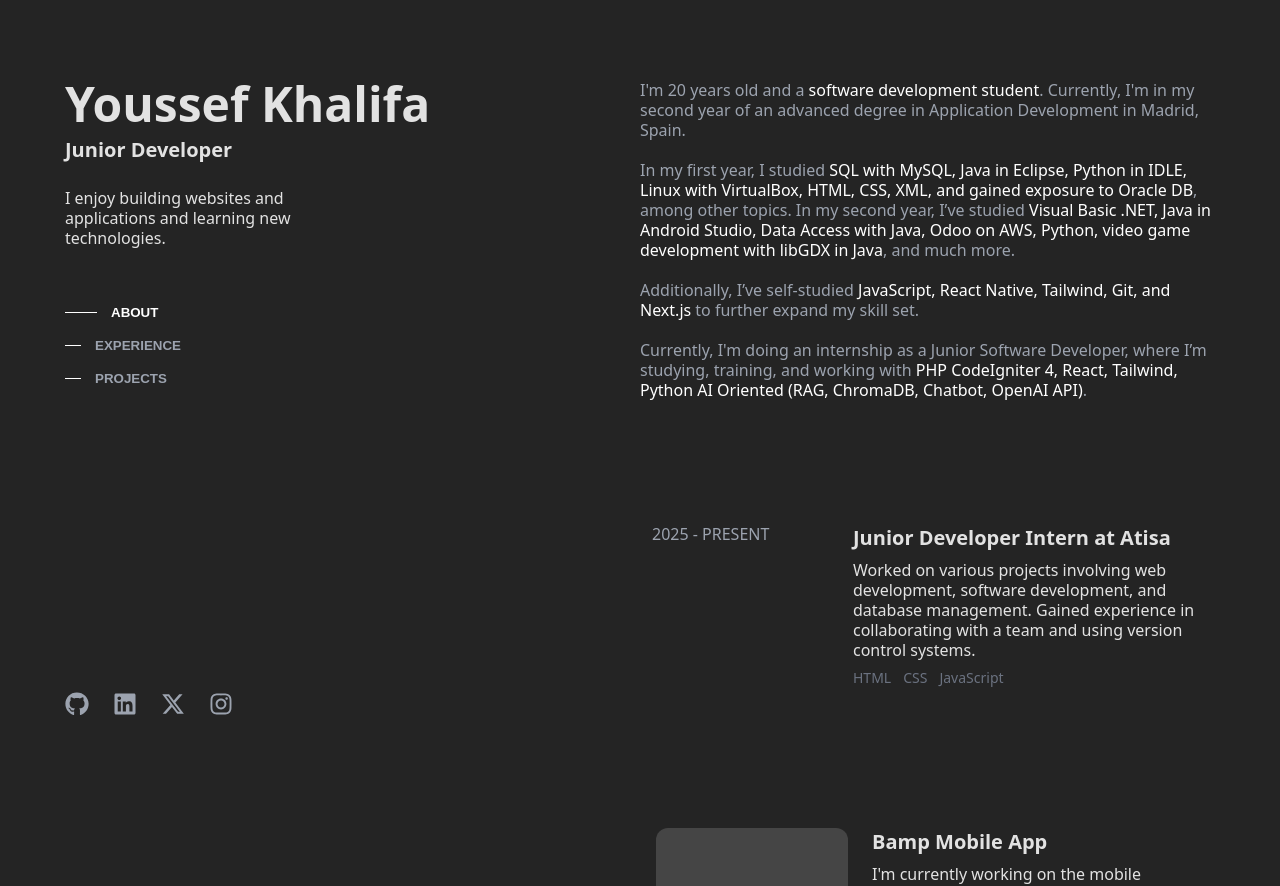
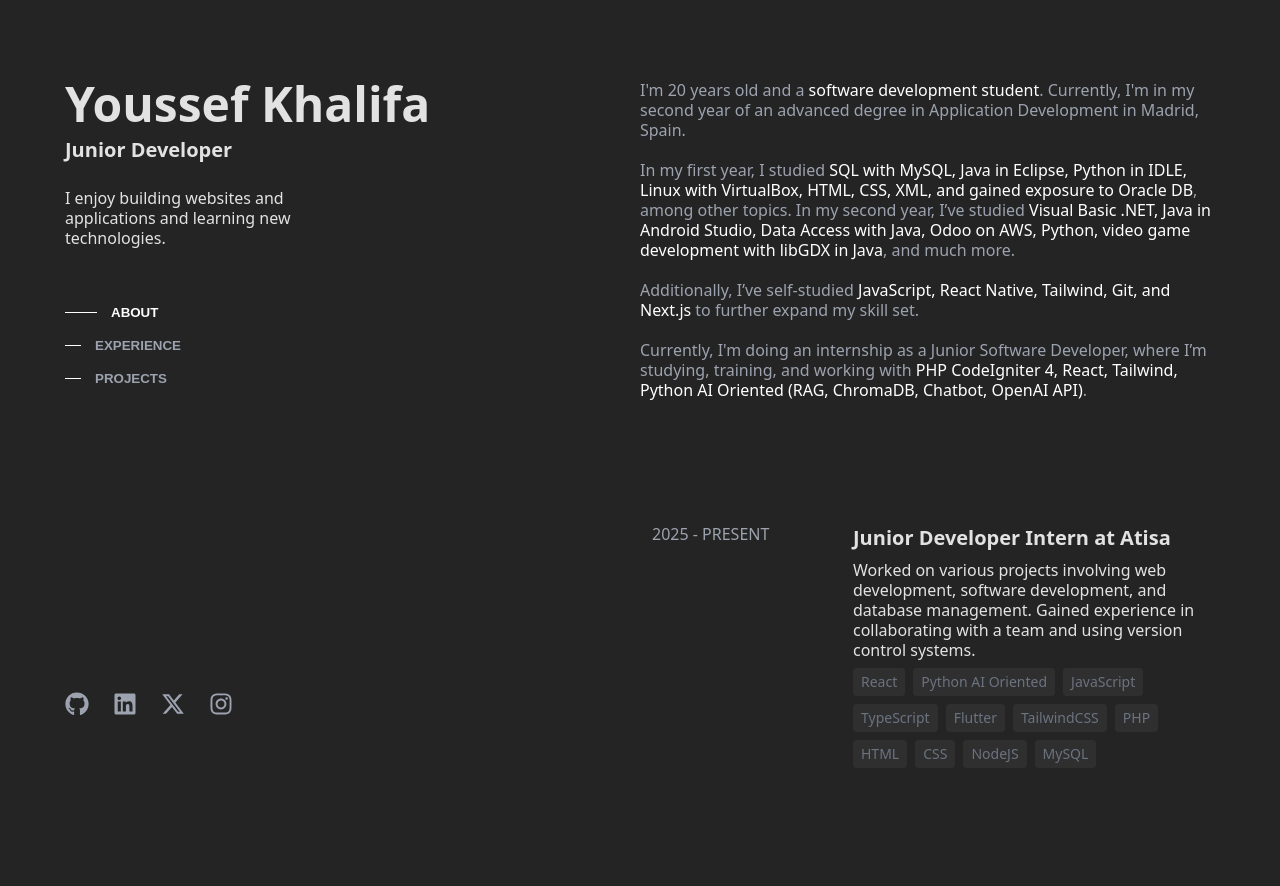
Before and after one commit to YoussefAKQ/YoussefAKQ.github.io, a React (Vite) app: page / in a window 1280 px wide. Shown: the top 886 px of the page. Built offline with nearby package versions, Linux system fonts and the light colour scheme.

Commit message:
Mejora en las cartas dentro de los componentes

```diff
--- a/src/components/Experience.jsx
+++ b/src/components/Experience.jsx
@@ -6,7 +6,7 @@ const Experience = () => {
       date: "2025 - PRESENT",
       title: "Junior Developer Intern at Atisa",
       description: "Worked on various projects involving web development, software development, and database management. Gained experience in collaborating with a team and using version control systems.",
-      skills: ["HTML", "CSS", "JavaScript"]
+      skills: ["React", "Python AI Oriented", "JavaScript", "TypeScript", "Flutter", "TailwindCSS", "PHP", "HTML", "CSS", "NodeJS", "MySQL"]
     }
   ];
 
--- a/src/components/ExperienceItem.jsx
+++ b/src/components/ExperienceItem.jsx
@@ -5,9 +5,9 @@ const ExperienceItem = ({ date, title, description, skills }) => {
       <div className='max-w-[350px] space-y-2'>
         <p className='text-xl font-bold'>{title}</p>
         <p>{description}</p>
-        <div className='flex flex-row gap-3 mt-2'>
+        <div className='flex flex-wrap gap-2 mt-2'>
           {skills.map((skill, index) => (
-            <p key={index} className='text-sm text-gray-500'>{skill}</p>
+            <p key={index} className='text-sm text-gray-500 bg-white/5 px-2 py-1 rounded'>{skill}</p>
           ))}
         </div>
       </div>
--- a/src/components/ProjectItem.jsx
+++ b/src/components/ProjectItem.jsx
@@ -9,9 +9,9 @@ const ProjectItem = ({ title, description, image, skills, link }) => {
       <div className='space-y-2'>
         <h3 className='text-xl font-bold'>{title}</h3>
         <p>{description}</p>
-        <div className='flex flex-row gap-2 mt-2'>
+        <div className='flex flex-wrap gap-2 mt-2'>
           {skills.map((skill, index) => (
-            <span key={index} className='text-sm text-gray-500'>{skill}</span>
+            <span key={index} className='text-sm text-gray-500 bg-white/5 px-2 py-1 rounded'>{skill}</span>
           ))}
         </div>
         {link && (
```
